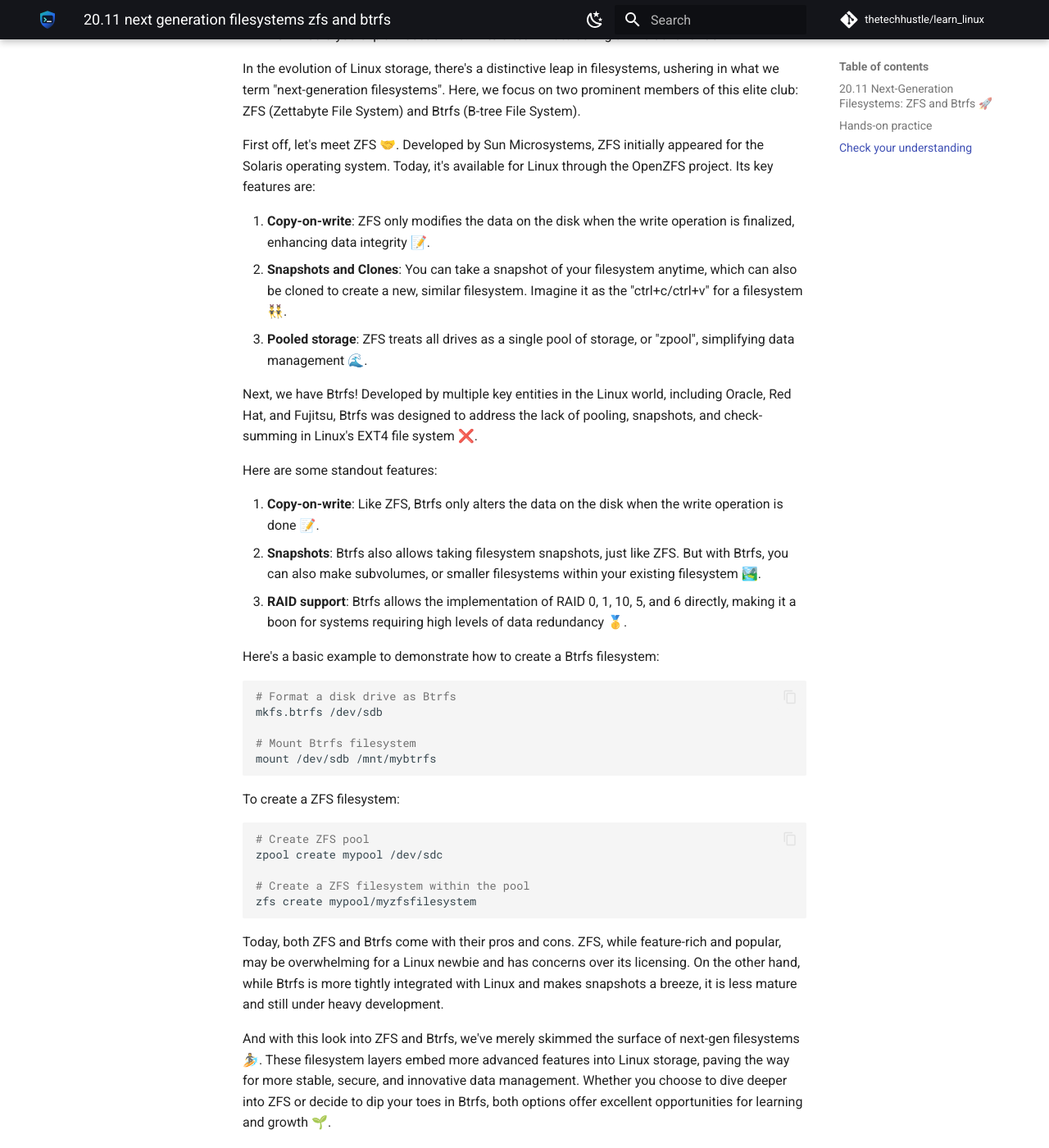
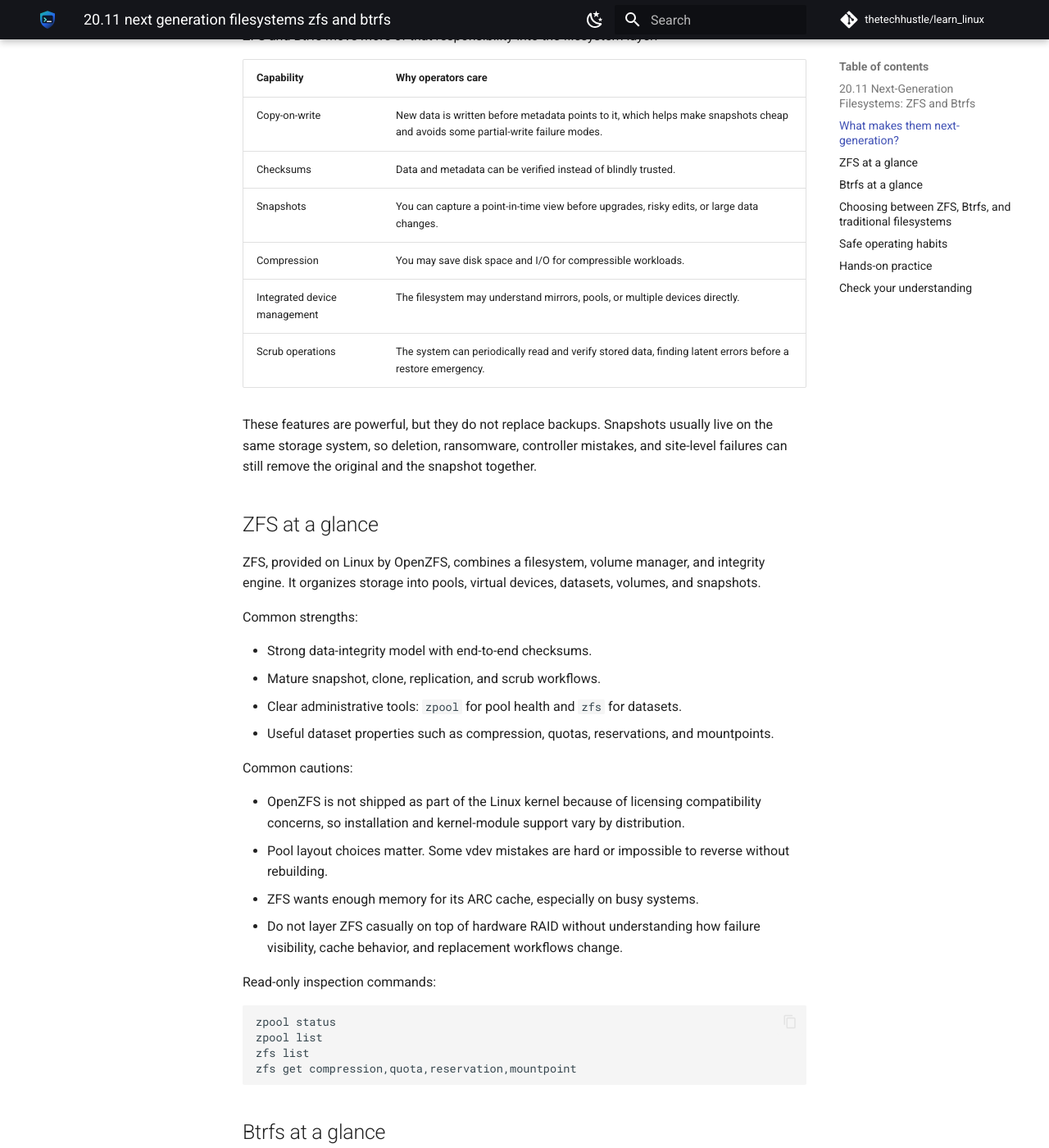
Before and after one commit to thetechhustle/learn_linux, an MkDocs documentation site: the page built from docs/lessons/20_storage/20.11_next-generation_filesystems-_zfs_and_btrfs.md, in a window 1280 px wide and 1400 px high, scrolled down 1118 px. Shown: the whole window at 82% size. Built offline with MkDocs 1.6.1 and Material for MkDocs 9.7.7, drawn with Linux system fonts in a browser that asks for light colours; comment, search, counter and statistics services are not loaded; some of the changed text lies outside the part shown.

Commit message:
Improve Chapter 20 next-gen filesystems lesson (#184)
Co-authored-by: Jules Ai <jules@Juless-Air.ts.net lan>

````diff
--- a/docs/lessons/20_storage/20.11_next-generation_filesystems-_zfs_and_btrfs.md
+++ b/docs/lessons/20_storage/20.11_next-generation_filesystems-_zfs_and_btrfs.md
@@ -1,70 +1,228 @@
-### 20.11 Next-Generation Filesystems: ZFS and Btrfs 🚀
+### 20.11 Next-Generation Filesystems: ZFS and Btrfs
 
+ZFS and Btrfs are often described as next-generation filesystems because they
+combine filesystem duties with storage-management features that traditionally
+lived in separate layers. They can verify data with checksums, create efficient
+snapshots, manage multiple devices, and recover from some classes of corruption
+when redundancy is configured correctly.
 
+The operational question is not "Which one is coolest?" It is "Which risk am I
+accepting, and can I prove the system is healthy before and after the change?"
 
 !!! abstract "What you will learn"
-    - Explain where **20.11 Next-Generation Filesystems: ZFS and Btrfs 🚀** fits in day-to-day Linux operations.
-    - Use current Linux tooling to inspect, change, and verify the relevant system behavior.
-    - Connect the concept to a real operational scenario: a database server that needs more capacity without losing data.
+    - Explain why ZFS and Btrfs are different from ext4 and XFS.
+    - Compare copy-on-write, snapshots, checksums, compression, and integrated storage management.
+    - Inspect existing ZFS and Btrfs systems with read-only commands.
+    - Identify situations where these filesystems are a poor fit.
+    - Practice snapshot and health-check workflows in a disposable lab.
 
 !!! example "Field story"
-    Imagine a database server that needs more capacity without losing data. Your job is not to memorize a command; it is to build a short evidence trail, choose a low-risk change, and prove whether the system improved.
+    A team wants point-in-time rollback for a file server that hosts shared
+    project data. One admin suggests ZFS; another suggests Btrfs because it is
+    already available in the distribution. Your job is to compare the options,
+    test the workflow in a lab, and write down the evidence the production team
+    should monitor.
 
 !!! success "Operator principle"
-    Backups, partitioning, filesystems, volume management, and monitoring are one system.
+    Advanced filesystems reduce some risks and introduce others. Treat them as
+    storage platforms with their own design, monitoring, backup, and recovery
+    requirements.
+
+## What makes them next-generation?
+
+Traditional Linux filesystems such as ext4 and XFS normally expect lower layers
+to provide most storage composition. You might use partitions, LVM, hardware
+RAID, software RAID, and the filesystem as separate pieces.
+
+ZFS and Btrfs move more of that responsibility into the filesystem layer:
+
+| Capability | Why operators care |
+| --- | --- |
+| Copy-on-write | New data is written before metadata points to it, which helps make snapshots cheap and avoids some partial-write failure modes. |
+| Checksums | Data and metadata can be verified instead of blindly trusted. |
+| Snapshots | You can capture a point-in-time view before upgrades, risky edits, or large data changes. |
+| Compression | You may save disk space and I/O for compressible workloads. |
+| Integrated device management | The filesystem may understand mirrors, pools, or multiple devices directly. |
+| Scrub operations | The system can periodically read and verify stored data, finding latent errors before a restore emergency. |
+
+These features are powerful, but they do not replace backups. Snapshots usually
+live on the same storage system, so deletion, ransomware, controller mistakes,
+and site-level failures can still remove the original and the snapshot together.
+
+## ZFS at a glance
+
+ZFS, provided on Linux by OpenZFS, combines a filesystem, volume manager, and
+integrity engine. It organizes storage into pools, virtual devices, datasets,
+volumes, and snapshots.
+
+Common strengths:
+
+- Strong data-integrity model with end-to-end checksums.
+- Mature snapshot, clone, replication, and scrub workflows.
+- Clear administrative tools: `zpool` for pool health and `zfs` for datasets.
+- Useful dataset properties such as compression, quotas, reservations, and mountpoints.
+
+Common cautions:
+
+- OpenZFS is not shipped as part of the Linux kernel because of licensing
+  compatibility concerns, so installation and kernel-module support vary by
+  distribution.
+- Pool layout choices matter. Some vdev mistakes are hard or impossible to
+  reverse without rebuilding.
+- ZFS wants enough memory for its ARC cache, especially on busy systems.
+- Do not layer ZFS casually on top of hardware RAID without understanding how
+  failure visibility, cache behavior, and replacement workflows change.
+
+Read-only inspection commands:
+
+```bash
+zpool status
+zpool list
+zfs list
+zfs get compression,quota,reservation,mountpoint
+```
+
+## Btrfs at a glance
+
+Btrfs is a Linux-native copy-on-write filesystem with checksums, subvolumes,
+snapshots, compression, and multi-device support. It is common on some Linux
+distributions for desktop, workstation, and server use cases.
+
+Common strengths:
+
+- Integrated with the Linux kernel and standard Linux tooling.
+- Subvolumes and snapshots are convenient for rollback-oriented workflows.
+- Compression is easy to enable and can help general-purpose systems.
+- Read-only inspection is available through `btrfs filesystem`, `btrfs device`,
+  and `btrfs subvolume` commands.
+
+Common cautions:
+
+- Btrfs RAID1 and single-device workflows are widely used, but parity RAID
+  modes have historically required extra caution. Check current distribution
+  guidance before using Btrfs RAID5 or RAID6 for important data.
+- Copy-on-write can be a poor match for some database and VM image workloads
+  unless you understand nodatacow, preallocation, and application durability
+  requirements.
+- Free space reporting can surprise operators because allocated chunks,
+  metadata, and usable file space are not the same thing.
+
+Read-only inspection commands:
+
+```bash
+findmnt -t btrfs
+btrfs filesystem show
+btrfs filesystem usage /
+btrfs subvolume list /
+btrfs device stats /
+```
+
+## Choosing between ZFS, Btrfs, and traditional filesystems
+
+Use ZFS or Btrfs when you have a clear reason to use their advanced features and
+the team is ready to monitor and operate them. Use ext4 or XFS when simplicity,
+distribution defaults, and predictable recovery procedures matter more.
+
+Good reasons to consider ZFS or Btrfs:
+
+- You need frequent local snapshots before upgrades or large changes.
+- You need checksummed data with regular scrub evidence.
+- You want per-dataset or per-subvolume policy such as compression and quotas.
+- You can test restore, rollback, disk replacement, and monitoring workflows
+  before production use.
+
+Reasons to pause:
+
+- The team has no runbook for pool or filesystem recovery.
+- The storage is already abstracted by a SAN, hardware RAID controller, or cloud
+  block service whose failure model is unclear.
+- The workload is a write-heavy database or VM store and nobody has tested the
+  copy-on-write impact.
+- There is no off-host backup. Snapshots alone are not a backup strategy.
+
+## Safe operating habits
+
+Before changing an advanced filesystem, collect evidence:
+
+```bash
+lsblk -f
+findmnt
+df -hT
+```
+
+For ZFS systems, also collect:
+
+```bash
+zpool status
+zpool list
+zfs list -o name,used,avail,refer,mountpoint
+```
+
+For Btrfs systems, also collect:
+
+```bash
+btrfs filesystem show
+btrfs filesystem usage /
+btrfs device stats /
+```
+
+Before destructive operations, confirm:
+
+- You are on the intended host.
+- You have a current off-host backup or tested restore point.
+- You know which command destroys data, changes redundancy, or rewrites layout.
+- You have the exact rollback or rebuild procedure written down.
+- Monitoring will report pool health, scrub results, disk errors, and free space.
 
 ## Hands-on practice
 
-Run these on a disposable VM, container, or lab machine unless the lesson explicitly says otherwise.
+Run these on a disposable VM or lab machine. Do not run filesystem creation
+commands on a host that contains data you care about.
 
-1. Inspect the current state with a read-only command related to this topic.
-2. Save the command and output in a short lab note.
-3. Make one reversible change or simulate the change in a sandbox.
-4. Re-run the inspection and explain what changed.
+1. Create two small virtual disks or loopback files for a lab.
+2. Pick one path: ZFS if OpenZFS is available, or Btrfs if your distribution
+   includes Btrfs tools.
+3. Create a test filesystem or pool on the lab devices.
+4. Add a test file and record the filesystem health output.
+5. Create a snapshot.
+6. Modify or delete the test file.
+7. Use the snapshot to inspect or restore the earlier version.
+8. Record which commands were read-only, which commands changed state, and which
+   command would have been dangerous on a real disk.
+
+Example Btrfs lab outline:
+
+```bash
+sudo mkfs.btrfs /dev/sdb
+sudo mkdir -p /mnt/btrfs-lab
+sudo mount /dev/sdb /mnt/btrfs-lab
+sudo btrfs subvolume create /mnt/btrfs-lab/project
+sudo btrfs subvolume snapshot /mnt/btrfs-lab/project /mnt/btrfs-lab/project-snap
+btrfs filesystem usage /mnt/btrfs-lab
+```
+
+Example ZFS lab outline:
+
+```bash
+sudo zpool create labpool /dev/sdb
+sudo zfs create labpool/project
+sudo zfs snapshot labpool/project@before-change
+zpool status labpool
+zfs list -t filesystem,snapshot
+```
+
+!!! warning "Lab disk warning"
+    `mkfs.btrfs` and `zpool create` initialize storage and can destroy existing
+    data. In a lab, use newly attached disposable disks and confirm them with
+    `lsblk -f` before running these commands.
 
 ## Check your understanding
 
-- What evidence would tell you that this system is healthy?
-- What is the riskiest command in this lesson, and how would you make it safer?
-- How would you explain section 20.11 to a teammate during an incident handoff?
-
-
-In the evolution of Linux storage, there's a distinctive leap in filesystems, ushering in what we term "next-generation filesystems". Here, we focus on two prominent members of this elite club: ZFS (Zettabyte File System) and Btrfs (B-tree File System).
-
-First off, let's meet ZFS 🤝. Developed by Sun Microsystems, ZFS initially appeared for the Solaris operating system. Today, it's available for Linux through the OpenZFS project. Its key features are:
-
-1. **Copy-on-write**: ZFS only modifies the data on the disk when the write operation is finalized, enhancing data integrity 📝.
-2. **Snapshots and Clones**: You can take a snapshot of your filesystem anytime, which can also be cloned to create a new, similar filesystem. Imagine it as the "ctrl+c/ctrl+v" for a filesystem 👯‍♂️.
-3. **Pooled storage**: ZFS treats all drives as a single pool of storage, or "zpool", simplifying data management 🌊.
-
-Next, we have Btrfs! Developed by multiple key entities in the Linux world, including Oracle, Red Hat, and Fujitsu, Btrfs was designed to address the lack of pooling, snapshots, and check-summing in Linux's EXT4 file system ❌.
-
-Here are some standout features:
-
-1. **Copy-on-write**: Like ZFS, Btrfs only alters the data on the disk when the write operation is done 📝.
-2. **Snapshots**: Btrfs also allows taking filesystem snapshots, just like ZFS. But with Btrfs, you can also make subvolumes, or smaller filesystems within your existing filesystem 🏞️.
-3. **RAID support**: Btrfs allows the implementation of RAID 0, 1, 10, 5, and 6 directly, making it a boon for systems requiring high levels of data redundancy 🥇.
-
-Here's a basic example to demonstrate how to create a Btrfs filesystem:
-
-```bash
-# Format a disk drive as Btrfs
-mkfs.btrfs /dev/sdb
-
-# Mount Btrfs filesystem
-mount /dev/sdb /mnt/mybtrfs
-```
-
-To create a ZFS filesystem:
-
-```bash
-# Create ZFS pool
-zpool create mypool /dev/sdc
-
-# Create a ZFS filesystem within the pool
-zfs create mypool/myzfsfilesystem
-```
-
-Today, both ZFS and Btrfs come with their pros and cons. ZFS, while feature-rich and popular, may be overwhelming for a Linux newbie and has concerns over its licensing. On the other hand, while Btrfs is more tightly integrated with Linux and makes snapshots a breeze, it is less mature and still under heavy development.
-
-And with this look into ZFS and Btrfs, we've merely skimmed the surface of next-gen filesystems 🏄. These filesystem layers embed more advanced features into Linux storage, paving the way for more stable, secure, and innovative data management. Whether you choose to dive deeper into ZFS or decide to dip your toes in Btrfs, both options offer excellent opportunities for learning and growth 🌱.
+- What does copy-on-write change about snapshots and overwrite behavior?
+- Why are snapshots not a complete backup strategy?
+- Which read-only commands would you collect before changing a ZFS pool?
+- Which read-only commands would you collect before changing a Btrfs filesystem?
+- Why might a write-heavy database or VM image workload need extra testing on a
+  copy-on-write filesystem?
+- What monitoring evidence would convince you that an advanced filesystem is
+  healthy after a change?
````
